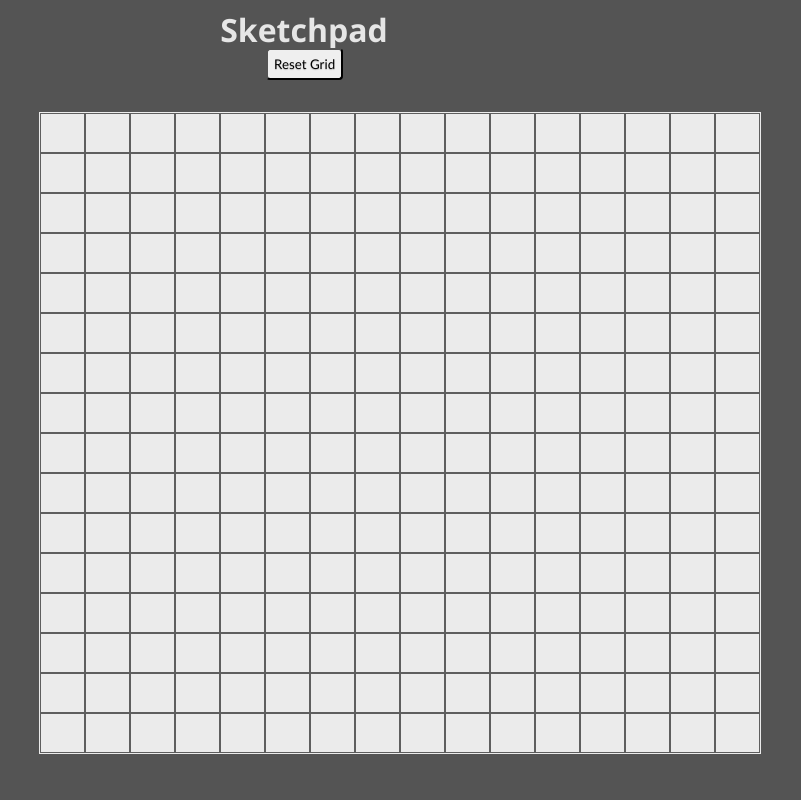
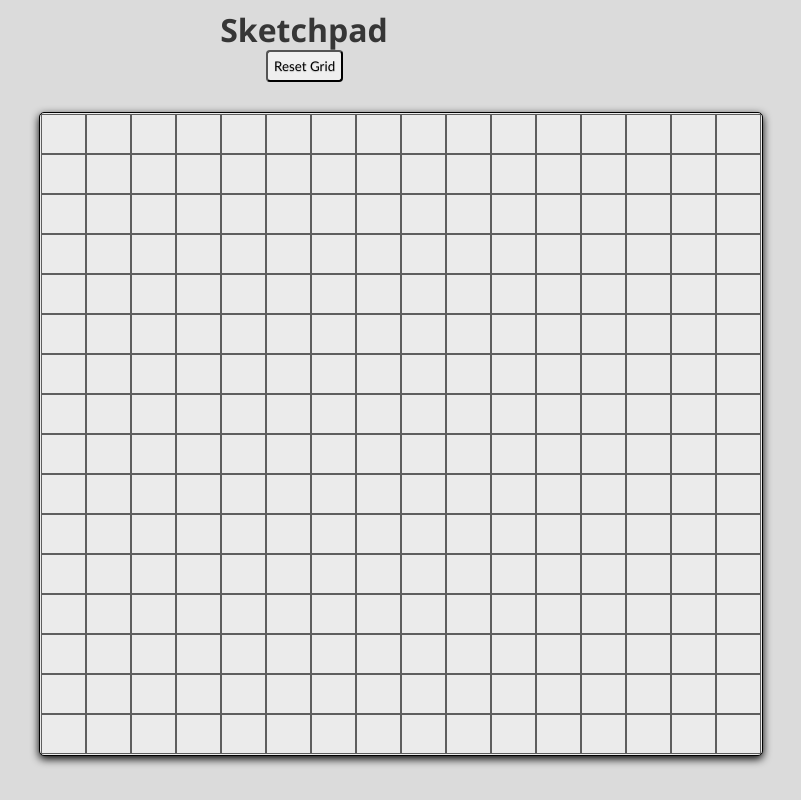
Before and after one commit to carlco21/sketch, a plain HTML site: page index.html in a window 1280 px wide. Shown: the whole page, without its empty margins (336-1137 px from the left). Drawn offline with Linux system fonts and the light colour scheme.

Commit message:
Updated CSS

```diff
--- a/script.js
+++ b/script.js
@@ -2,13 +2,16 @@ const body = document.querySelector('body');
 const container = document.querySelector('.container');
 const resetButton = document.createElement('button');
 
-body.style['background-color'] = 'rgb(84, 84, 84)';
+body.style['background-color'] = 'rgb(219, 219, 219)';
 container.setAttribute('style', `display: grid;
                                  position: relative;
                                  top: 5%;
                                  left: 29%;
                                  background-color: rgb(235,235,235);
                                  padding: 1px;
+                                 border: 1px solid;
+                                 border-radius: 5px;
+                                 box-shadow: rgba(0,0,0,2) 0px 3px 8px;
                                  min-width:90vh;
                                  max-width: 90vh;
                                  min-height: 80vh;
--- a/style.css
+++ b/style.css
@@ -1,6 +1,6 @@
 h1 {
     position:relative;
     text-align: center;
-    color: rgb(230,230,230);
+    color: rgb(54, 54, 54);
     font-family:'Segoe UI', Tahoma, Geneva, Verdana, sans-serif;
 }
```
